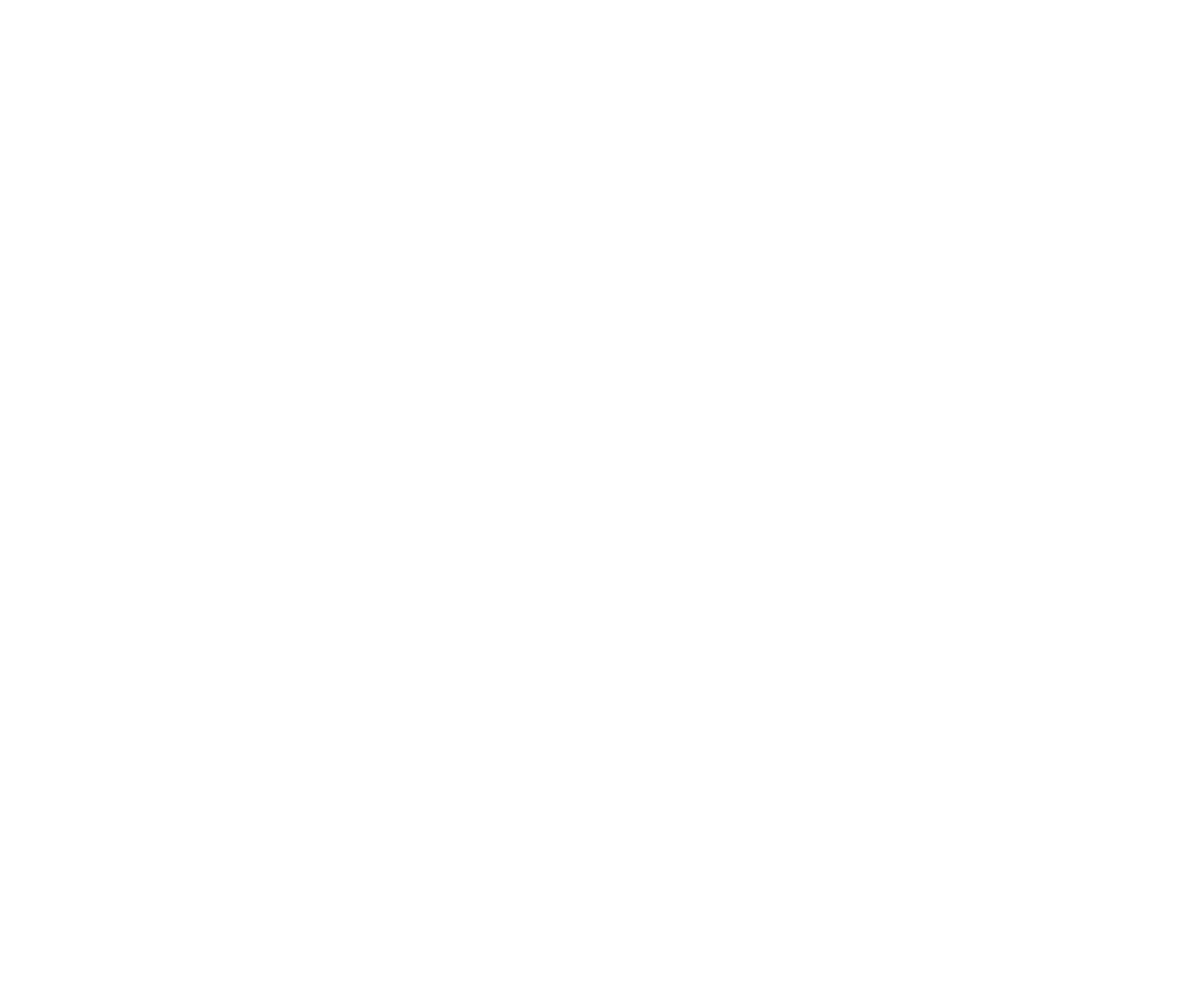
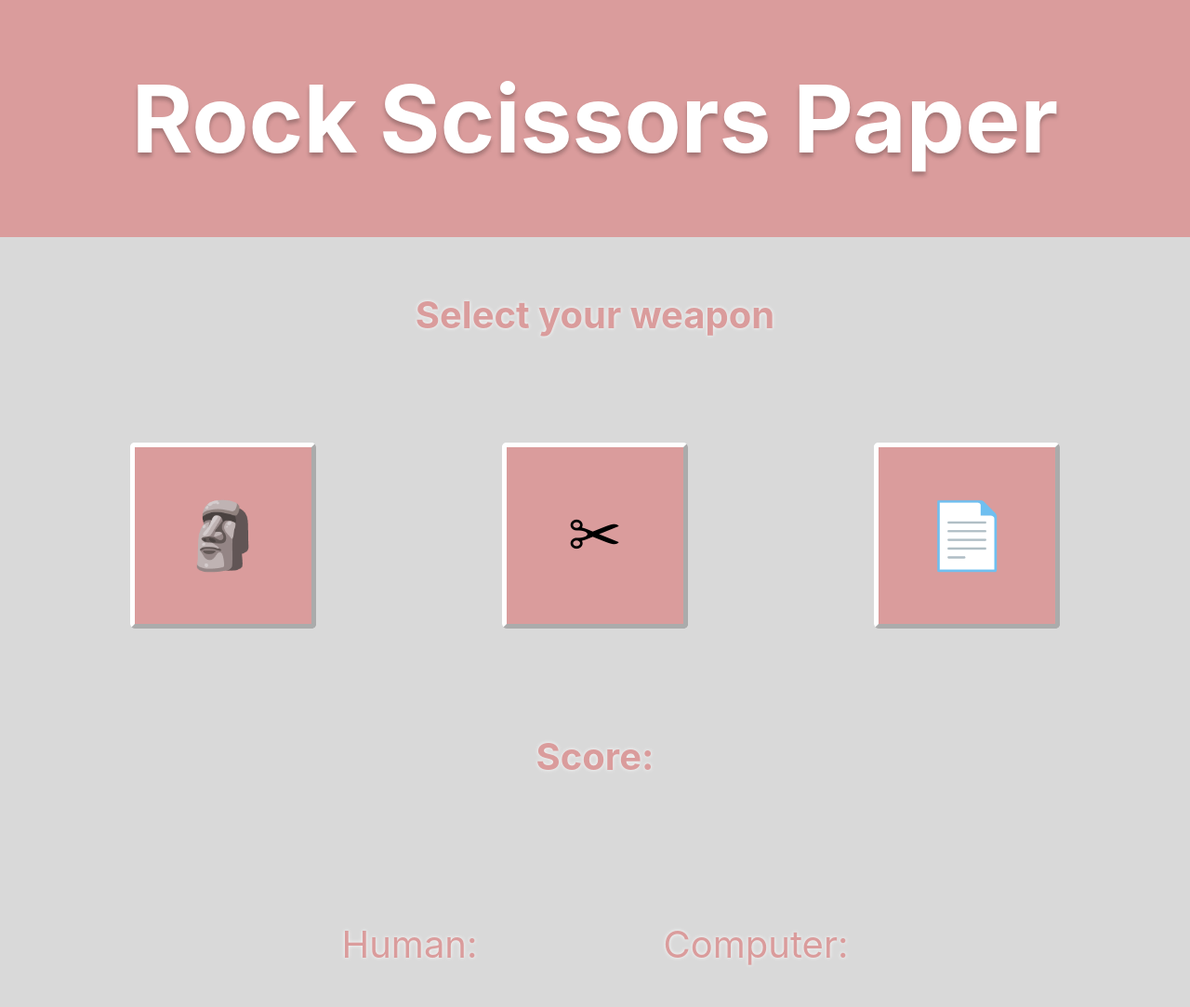
Before and after one commit to probably-kit/rock-scissors-paper, a plain HTML site: page index.html in a window 1280 px wide. Shown: the top 1083 px of the page at 93% size. Before the commit the page ends 800 px from the top, so only its background shows below. Drawn offline with Linux system fonts and the light colour scheme.

Commit message:
Finished design

```diff
--- a/index.html
+++ b/index.html
@@ -9,6 +9,25 @@
     <script src="main.js"></script>
 </head>
 <body>
-
+    <div class="flex-container">
+        <header class="header">
+            <h1 class="shadow-txt">Rock Scissors Paper</h1>
+        </header>
+        <div class="main">
+            <h2 class="txt">Select your weapon</h2>
+            <div class="container">
+                <button>🗿</button>
+                <button>✂</button>
+                <button>📄</button>
+            </div>
+            <h2 class="txt">Score:</h2>
+            <div class="container txt">
+                <p>Human:</p> <p>Computer:</p>
+            </div>
+        </div>
+        <footer class="shadow-txt">
+            <p>Copyrigth © probably-kit 2023</p>
+        </footer>
+    </div>
 </body>
 </html>
--- a/style.css
+++ b/style.css
@@ -0,0 +1,77 @@
+*, *:before, *:after {
+	-webkit-box-sizing: border-box;
+	-moz-box-sizing: border-box;
+	box-sizing: border-box;
+    /* margin: 0; */
+}
+
+
+
+.main{
+    display: flex;
+    flex-direction: column;
+    align-items: center;
+    justify-content:  space-evenly;
+    background-color: #D9D9D9;
+    gap: 80px;
+    padding: 2%;
+    flex-grow: 4;
+    flex-basis: 50%;
+
+}
+
+.flex-container{
+    display: flex;
+    flex-direction: column;
+    margin:-8px;
+}
+
+.container{
+    display: flex;
+    flex-direction: row;
+    justify-content: space-between;
+    align-items: center;
+    gap: 200px;
+}
+
+.shadow-txt{
+    font-family: 'Inter',sans-serif;
+    font-style: normal;
+    text-align: center;
+    color: #FFFFFF;
+    text-shadow: 0px 4px 4px rgba(0, 0, 0, 0.25);
+}
+.txt{
+    text-shadow: 0px 0px 4px rgba(255, 255, 255, 0.918);
+    color: #DA9C9C;
+    font-family: 'Inter',sans-serif;
+    font-style: normal;
+    text-align: center;
+    font-size: 40px;
+}
+
+footer{
+    font-size: 25px;
+    background-color: #DA9C9C;
+    flex-grow: 1;
+}
+
+
+.header{
+background-color: #DA9C9C;
+font-size: 50px;
+text-align: center;
+margin-top:0;
+margin-bottom: 0;
+flex-grow: 1;
+}
+
+button{
+    width: 200px;
+    height: 200px;
+    font-size: 70px;
+    background-color: #DA9C9C;
+    border-color: #FFFFFF;
+    border-width: 5px;
+    border-radius: 5px;
+}
```
